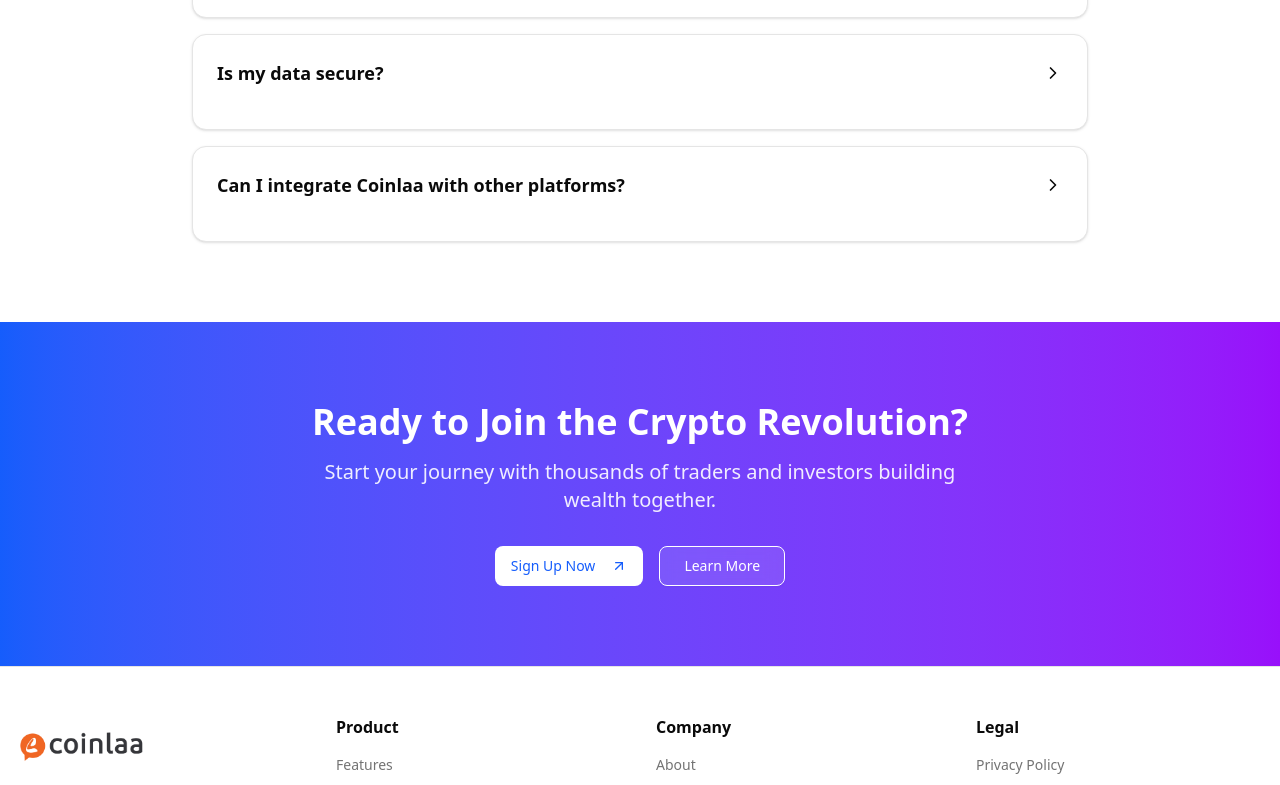
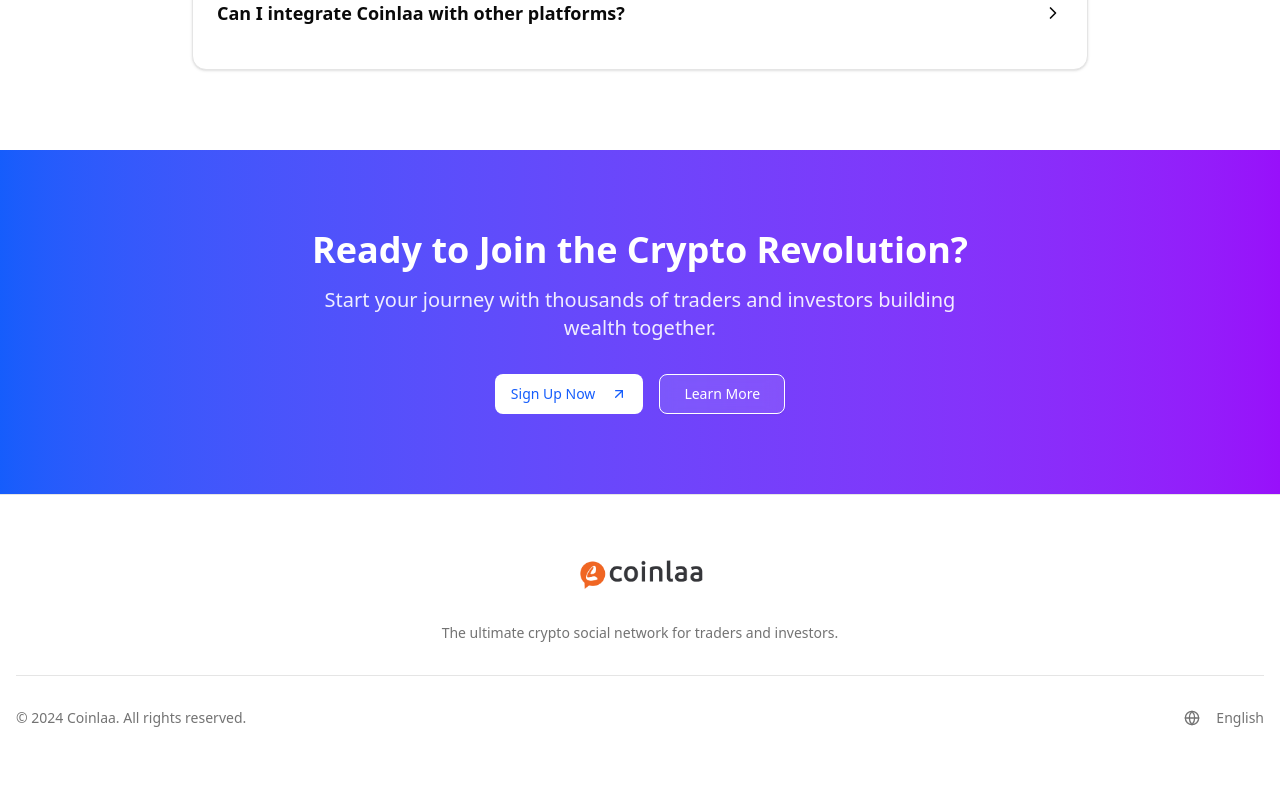
Before and after one commit to rajmp999/coinlaa-v3, a Next.js app: page / in a window 1280 px wide. Shown: the part 3612-4397 px from the top of the page. After the commit the page ends 4356 px from the top, so only its background shows below. Built offline with nearby package versions, Linux system fonts and the light colour scheme.

Commit message:
fixed footer

```diff
--- a/next.config.ts
+++ b/next.config.ts
@@ -5,24 +5,19 @@ const nextConfig: NextConfig = {
   output: 'export',
   trailingSlash: true,
   images: {
-    unoptimized: true
+    unoptimized: true,
   },
   typescript: {
     ignoreBuildErrors: true,
   },
-  // 禁用 Next.js 热重载，由 nodemon 处理重编译
+  // Enable standard Next.js dev experience (HMR, fast refresh)
   reactStrictMode: false,
-  webpack: (config, { dev }) => {
-    if (dev) {
-      // 禁用 webpack 的热模块替换
-      config.watchOptions = {
-        ignored: ['**/*'], // 忽略所有文件变化
-      };
-    }
+  webpack: (config) => {
+    // Do not override watch options in dev; allow Next.js to watch files
     return config;
   },
   eslint: {
-    // 构建时忽略ESLint错误
+    // Ignore ESLint errors during builds
     ignoreDuringBuilds: true,
   },
 };
--- a/package.json
+++ b/package.json
@@ -3,7 +3,7 @@
   "version": "0.1.0",
   "private": true,
   "scripts": {
-    "dev": "nodemon --exec \"npx tsx server.ts\" --watch server.ts --watch src --ext ts,tsx,js,jsx 2>&1 | tee dev.log",
+    "dev": "nodemon --exec \"npx tsx server.ts\" --watch server.ts --ext ts,js 2>&1 | tee dev.log",
     "build": "next build",
     "build:static": "next build && next export",
     "start": "NODE_ENV=production tsx server.ts 2>&1 | tee server.log",
--- a/src/app/dynamic/page.tsx
+++ b/src/app/dynamic/page.tsx
@@ -415,7 +415,7 @@ export default function Home() {
           </div>
 
           {/* Stats Section */}
-          <div className="mt-20 grid grid-cols-2 md:grid-cols-4 gap-8">
+          {/* <div className="mt-20 grid grid-cols-2 md:grid-cols-4 gap-8">
             <div className="text-center">
               <div className="text-3xl md:text-4xl font-bold text-orange-600 mb-2">$2.5B+</div>
               <div className="text-sm text-muted-foreground">Trading Volume</div>
@@ -432,7 +432,7 @@ export default function Home() {
               <div className="text-3xl md:text-4xl font-bold text-green-600 mb-2">24/7</div>
               <div className="text-sm text-muted-foreground">Support</div>
             </div>
-          </div>
+          </div> */}
         </div>
       </div>
 
@@ -618,35 +618,7 @@ export default function Home() {
               </div>
             </div>
 
-            <div>
-              <h4 className="font-semibold mb-4">Product</h4>
-              <ul className="space-y-2 text-sm">
-                <li><a href="#why-coinlaa" className="text-muted-foreground hover:text-orange-500 transition-colors">Features</a></li>
-                <li><a href="#pricing" className="text-muted-foreground hover:text-orange-500 transition-colors">Pricing</a></li>
-                <li><a href="/api" className="text-muted-foreground hover:text-orange-500 transition-colors">API</a></li>
-                <li><a href="/mobile" className="text-muted-foreground hover:text-orange-500 transition-colors">Mobile App</a></li>
-              </ul>
-            </div>
 
-            <div>
-              <h4 className="font-semibold mb-4">Company</h4>
-              <ul className="space-y-2 text-sm">
-                <li><a href="/about" className="text-muted-foreground hover:text-orange-500 transition-colors">About</a></li>
-                <li><a href="/blog" className="text-muted-foreground hover:text-orange-500 transition-colors">Blog</a></li>
-                <li><a href="/careers" className="text-muted-foreground hover:text-orange-500 transition-colors">Careers</a></li>
-                <li><a href="/contact" className="text-muted-foreground hover:text-orange-500 transition-colors">Contact</a></li>
-              </ul>
-            </div>
-
-            <div>
-              <h4 className="font-semibold mb-4">Support</h4>
-              <ul className="space-y-2 text-sm">
-                <li><a href="/help" className="text-muted-foreground hover:text-orange-500 transition-colors">Help Center</a></li>
-                <li><a href="/community" className="text-muted-foreground hover:text-orange-500 transition-colors">Community</a></li>
-                <li><a href="/status" className="text-muted-foreground hover:text-orange-500 transition-colors">Status</a></li>
-                <li><a href="/security" className="text-muted-foreground hover:text-orange-500 transition-colors">Security</a></li>
-              </ul>
-            </div>
           </div>
 
           <Separator className="my-8" />
--- a/src/app/page.tsx
+++ b/src/app/page.tsx
@@ -324,7 +324,7 @@ export default function Home() {
           </div>
 
           {/* Stats Section */}
-          <div className="mt-20 grid grid-cols-2 md:grid-cols-4 gap-8">
+          {/* <div className="mt-20 grid grid-cols-2 md:grid-cols-4 gap-8">
             <div className="text-center">
               <div className="text-3xl md:text-4xl font-bold text-orange-600 mb-2">1000+</div>
               <div className="text-sm text-muted-foreground">AI Tools</div>
@@ -341,7 +341,7 @@ export default function Home() {
               <div className="text-3xl md:text-4xl font-bold text-green-600 mb-2">24/7</div>
               <div className="text-sm text-muted-foreground">Intelligence</div>
             </div>
-          </div>
+          </div> */}
         </div>
       </div>
 
@@ -391,12 +391,12 @@ export default function Home() {
                       <span className="text-4xl font-bold">${plan.price}</span>
                       <span className="text-muted-foreground ml-2">/mo</span>
                     </div>
-                    {plan.originalPrice && (
+                    {/* {plan.originalPrice && (
                       <div className="text-sm text-muted-foreground mt-1">
                         <span className="line-through">${plan.originalPrice}/mo</span>
                         <span className="text-green-600 ml-2">Save ${plan.originalPrice - plan.price}/mo</span>
                       </div>
-                    )}
+                    )} */}
                   </div>
                 </CardHeader>
                 <CardContent>
@@ -497,49 +497,17 @@ export default function Home() {
       {/* Footer */}
       <footer className="pt-12 pb-4 px-4 bg-background border-t">
         <div className="container">
-          <div className="grid gap-8 md:grid-cols-4">
-            <div>
-              <div className="flex items-center space-x-2 mb-4">
+          <div className="text-center">
+            <div className="flex items-center justify-center space-x-2 mb-4">
               <img
                 src="/logo.png"
                 alt="Coinlaa"
                 className="w-32 h-16 object-contain"
               />
             </div>
-              <p className="text-sm text-muted-foreground">
+            <p className="text-sm text-muted-foreground max-w-md mx-auto">
               The ultimate crypto social network for traders and investors.
             </p>
-            </div>
-
-            <div>
-              <h4 className="font-semibold mb-4">Product</h4>
-              <ul className="space-y-2 text-sm text-muted-foreground">
-                <li>Features</li>
-                <li>Pricing</li>
-                <li>API</li>
-                <li>Mobile App</li>
-              </ul>
-            </div>
-
-            <div>
-              <h4 className="font-semibold mb-4">Company</h4>
-              <ul className="space-y-2 text-sm text-muted-foreground">
-                <li>About</li>
-                <li>Blog</li>
-                <li>Careers</li>
-                <li>Contact</li>
-              </ul>
-            </div>
-
-            <div>
-              <h4 className="font-semibold mb-4">Legal</h4>
-              <ul className="space-y-2 text-sm text-muted-foreground">
-                <li>Privacy Policy</li>
-                <li>Terms of Service</li>
-                <li>Cookie Policy</li>
-                <li>Compliance</li>
-              </ul>
-            </div>
           </div>
 
           <Separator className="my-8" />
```
Also changed, not shown: 1 other file (tests, documents, lock files or other folders). Lines whose indentation alone changed are shown as unchanged.
